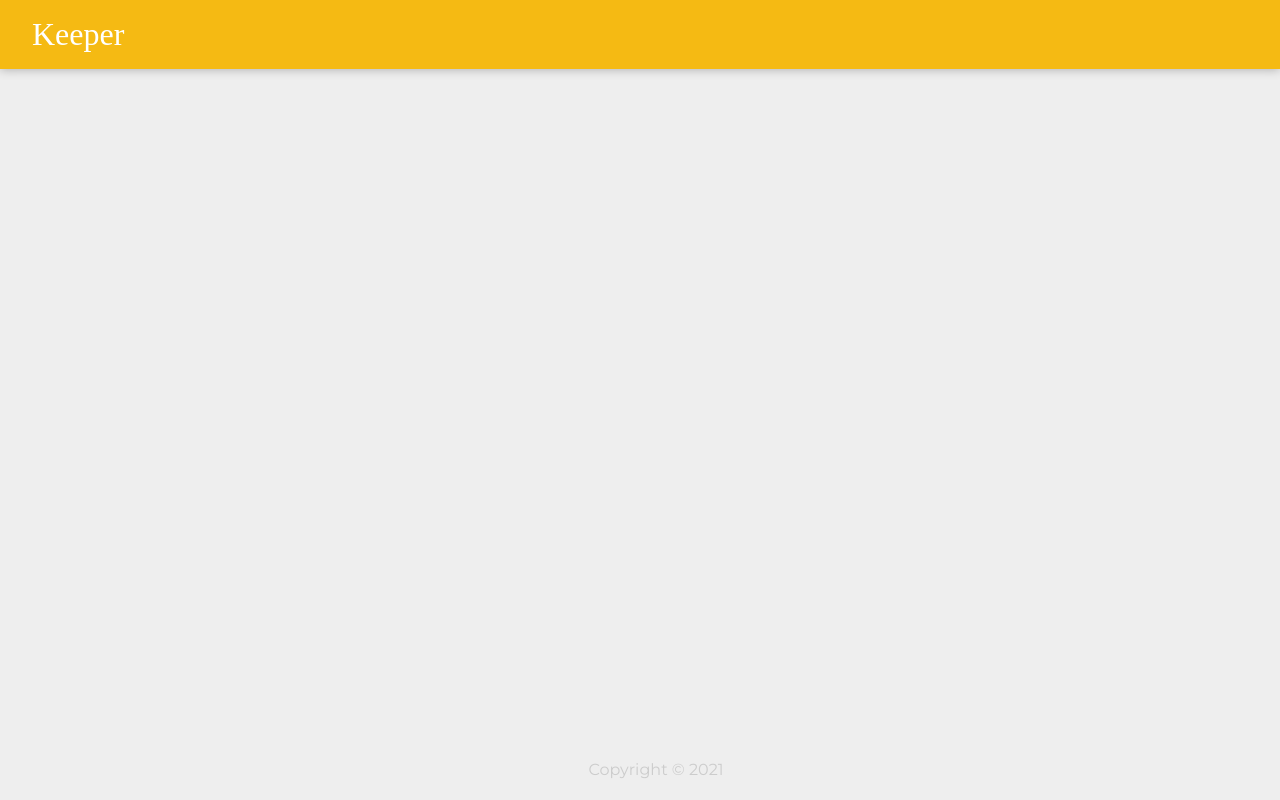
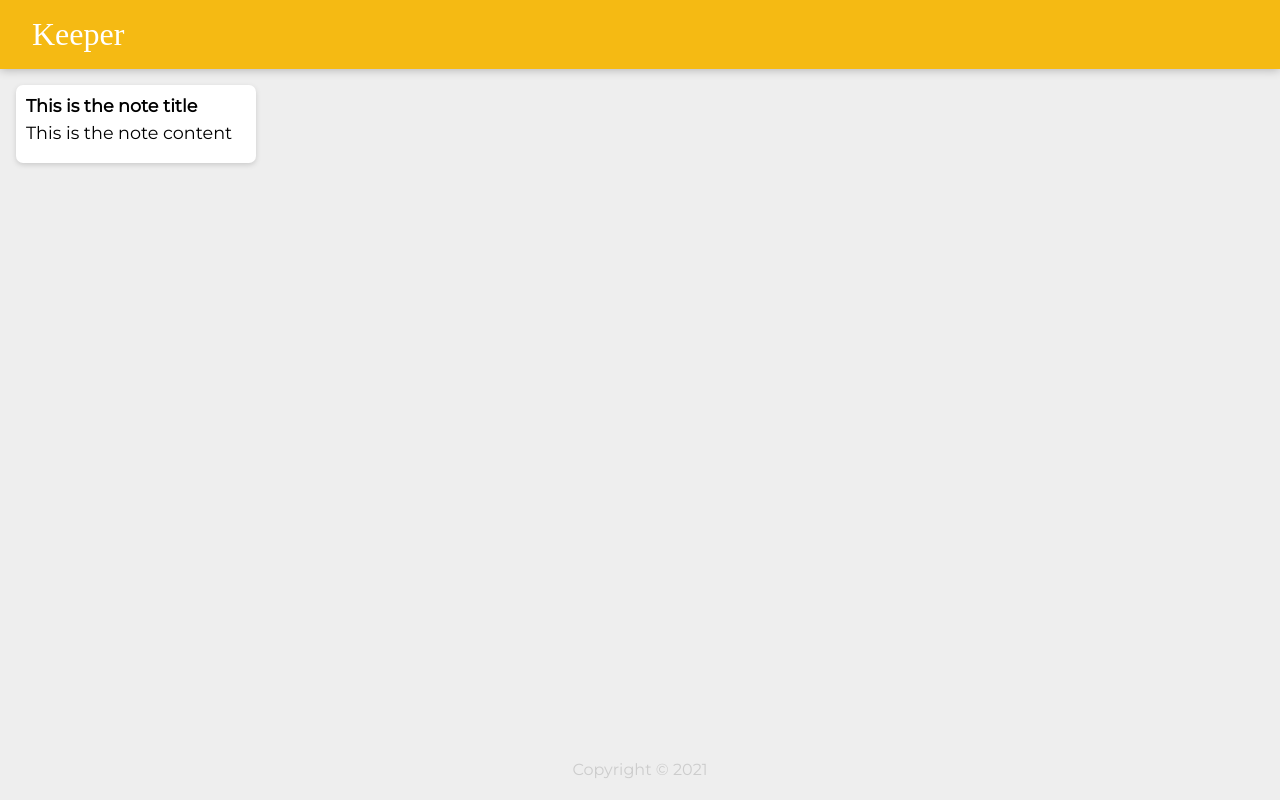
Before and after one commit to codecygen/017_keeper-app-project, a React (Create React App) app: page / in a window 1280 px wide. Built offline with nearby package versions, Linux system fonts and the light colour scheme; a web font is replaced by a local one.

Commit message:
Main parts added!

```diff
--- a/public/styles.css
+++ b/public/styles.css
@@ -8,13 +8,14 @@
 }
 body {
   background: #eee;
-    padding: 0 16px;
+  padding: 0 0;
 }
 
 header {
   background-color: #f5ba13;
-    margin: auto -16px;
+  margin: auto 0;
   padding: 16px 32px;
+  width: 100%;
   box-shadow: 0 0 10px 0 rgba(0, 0, 0, 0.3);
 }
 
--- a/src/App.jsx
+++ b/src/App.jsx
@@ -1,11 +1,13 @@
 import React from 'react';
 import Header from './components/Header';
+import Note from './components/Note';
 import Footer from './components/Footer';
 
 const App = () => {
     return(
         <div>
             <Header />
+            <Note />
             <Footer />
         </div>
     );
--- /dev/null
+++ b/src/components/Note.jsx
@@ -0,0 +1,12 @@
+import React from 'react';
+
+const Note = () => {
+    return(
+        <section className="note">
+            <h1>This is the note title</h1>
+            <p>This is the note content</p>
+        </section>
+    );
+}
+
+export default Note;
```
Lines whose indentation alone changed are shown as unchanged.
